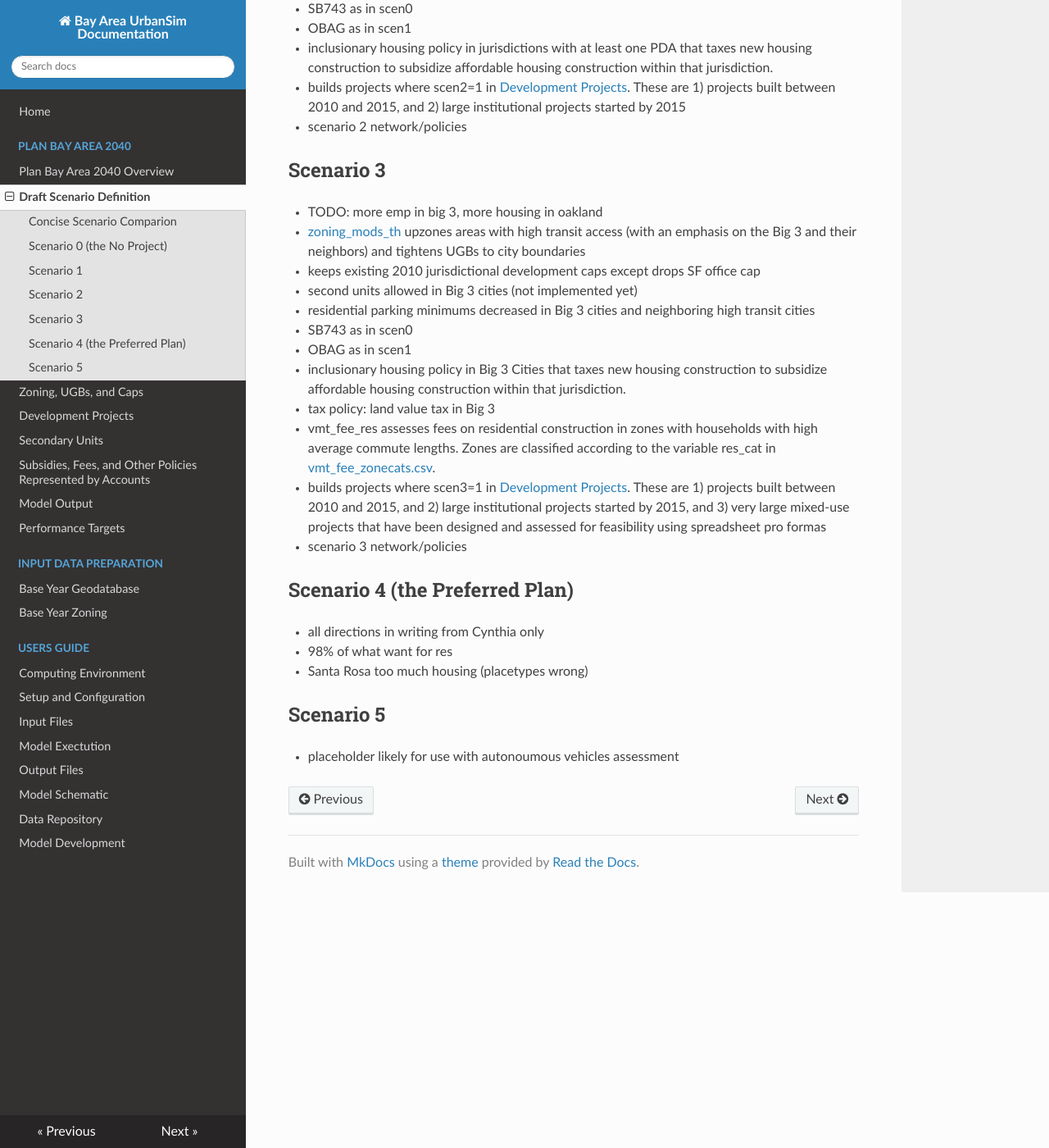
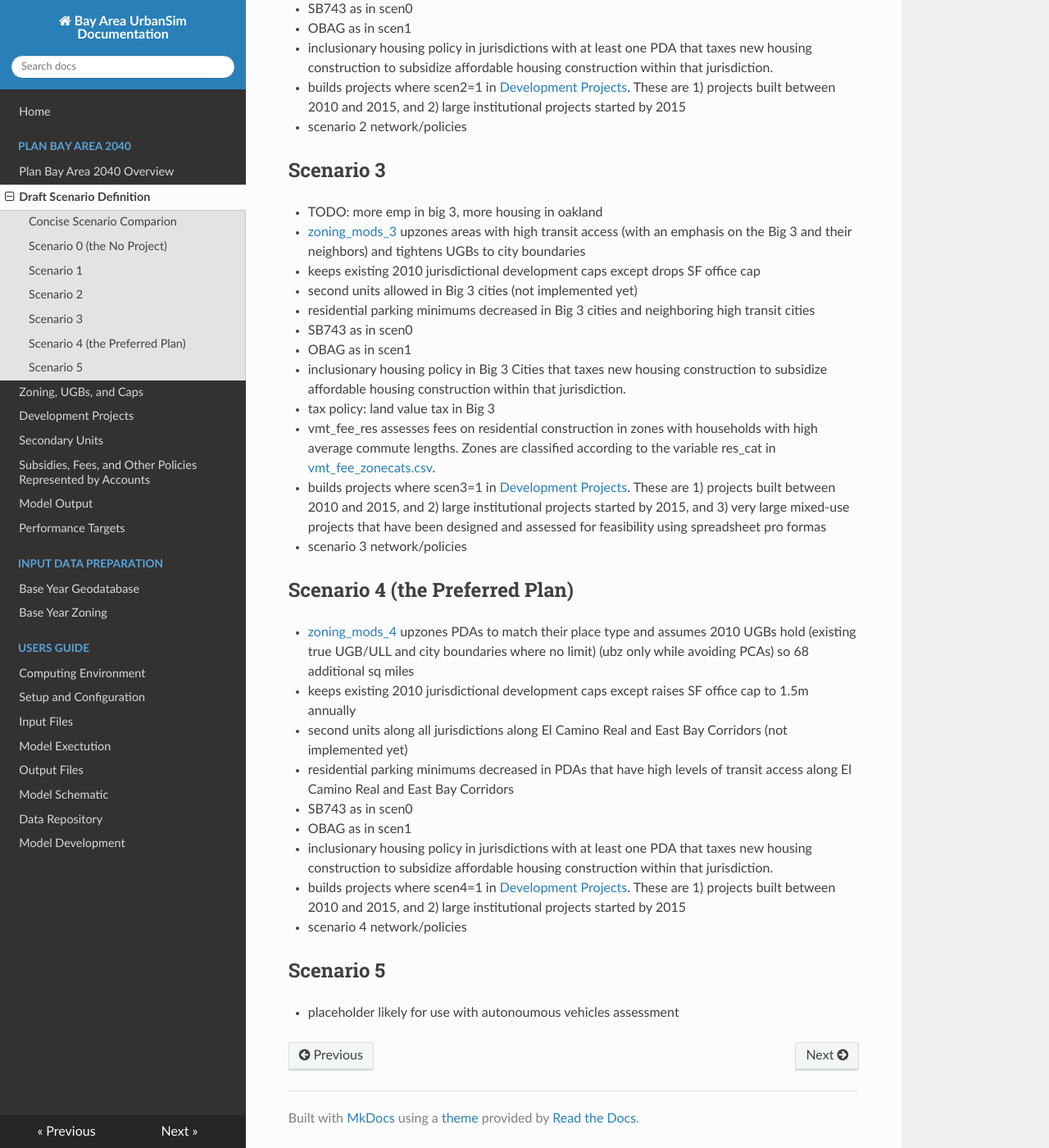
Before and after one commit to BayAreaMetro/baus_docs2, an MkDocs documentation site: the page built from docs/pba40/scenarios_def_pba40.md, in a window 1280 px wide and 1400 px high, scrolled down 1893 px. Shown: the whole window at 82% size. Built offline with MkDocs 1.6.1, drawn with Linux system fonts in a browser that asks for light colours; nearby versions of some CDN libraries; old or Windows-style settings are respelled for this version of MkDocs; some of the changed text lies outside the part shown.

Commit message:
update zoning mode names

```diff
--- a/docs/pba40/scenarios_def_pba40.md
+++ b/docs/pba40/scenarios_def_pba40.md
@@ -31,7 +31,7 @@
 ## Scenario 1
 
 * TODO: more emp movement to suburban subcenters
-* [zoning_mods_au](https://github.com/MetropolitanTransportationCommission/bayarea_urbansim/blob/master/data/zoning_mods_au.csv) upzones select suburban centers (res and com) and expands UGBs "faster than expected compared to past trends" so expands suburban area by 565 sq miles  (ubz, exp0, exp1, exp3_au, and expmaz(79sqmi) are upzoned while avoiding PCAs)
+* [zoning_mods_1](https://github.com/MetropolitanTransportationCommission/bayarea_urbansim/blob/master/data/zoning_mods_au.csv) upzones select suburban centers (res and com) and expands UGBs "faster than expected compared to past trends" so expands suburban area by 565 sq miles  (ubz, exp0, exp1, exp3_au, and expmaz(79sqmi) are upzoned while avoiding PCAs)
 * keeps existing 2010 jurisdictional development caps
 * second units allowed in all jurisdictions (not implemented yet)
 * residential parking minimums decreased in PDAs along rail
@@ -45,7 +45,7 @@
 
 ## Scenario 2
 
-* [zoning_mods_pr](https://github.com/MetropolitanTransportationCommission/bayarea_urbansim/blob/master/data/zoning_mods_2.csv) upzones PDAs to match their place type and assumes 2010 UGBs hold (existing true UGB/ULL and city boundaries where no limit) (ubz only while avoiding PCAs) so 68 additional sq miles
+* [zoning_mods_2](https://github.com/MetropolitanTransportationCommission/bayarea_urbansim/blob/master/data/zoning_mods_2.csv) upzones PDAs to match their place type and assumes 2010 UGBs hold (existing true UGB/ULL and city boundaries where no limit) (ubz only while avoiding PCAs) so 68 additional sq miles
 * keeps existing 2010 jurisdictional development caps except raises SF office cap to 1.5m annually
 * second units along all jurisdictions along El Camino Real and East Bay Corridors (not implemented yet)
 * residential parking minimums decreased in PDAs that have high levels of transit access along El Camino Real and East Bay Corridors
@@ -59,7 +59,7 @@
 ## Scenario 3
 
 * TODO: more emp in big 3, more housing in oakland
-* [zoning_mods_th](https://github.com/MetropolitanTransportationCommission/bayarea_urbansim/blob/master/data/zoning_mods_3.csv) upzones areas with high transit access (with an emphasis on the Big 3 and their neighbors) and tightens UGBs to city boundaries
+* [zoning_mods_3](https://github.com/MetropolitanTransportationCommission/bayarea_urbansim/blob/master/data/zoning_mods_3.csv) upzones areas with high transit access (with an emphasis on the Big 3 and their neighbors) and tightens UGBs to city boundaries
 * keeps existing 2010 jurisdictional development caps except drops SF office cap
 * second units allowed in Big 3 cities (not implemented yet)
 * residential parking minimums decreased in Big 3 cities and neighboring high transit cities
@@ -73,9 +73,15 @@
 
 
 ## Scenario 4 (the Preferred Plan)
-* all directions in writing from Cynthia only
-* 98% of what want for res
-* Santa Rosa too much housing (placetypes wrong)
+* [zoning_mods_4](https://github.com/MetropolitanTransportationCommission/bayarea_urbansim/blob/master/data/zoning_mods_4.csv) upzones PDAs to match their place type and assumes 2010 UGBs hold (existing true UGB/ULL and city boundaries where no limit) (ubz only while avoiding PCAs) so 68 additional sq miles
+* keeps existing 2010 jurisdictional development caps except raises SF office cap to 1.5m annually
+* second units along all jurisdictions along El Camino Real and East Bay Corridors (not implemented yet)
+* residential parking minimums decreased in PDAs that have high levels of transit access along El Camino Real and East Bay Corridors
+* SB743 as in scen0
+* OBAG as in scen1
+* inclusionary housing policy in jurisdictions with at least one PDA that taxes new housing construction to subsidize affordable housing construction within that jurisdiction.
+* builds projects where scen4=1 in [Development Projects](https://github.com/MetropolitanTransportationCommission/bayarea_urbansim/blob/master/data/development_projects.csv). These are 1) projects built between 2010 and 2015, and 2) large institutional projects started by 2015
+* scenario 4 network/policies
 
 
 ## Scenario 5
```
Also changed, not shown: other parts of docs/pba40/scenarios_def_pba40.md (+1 -1 lines).
